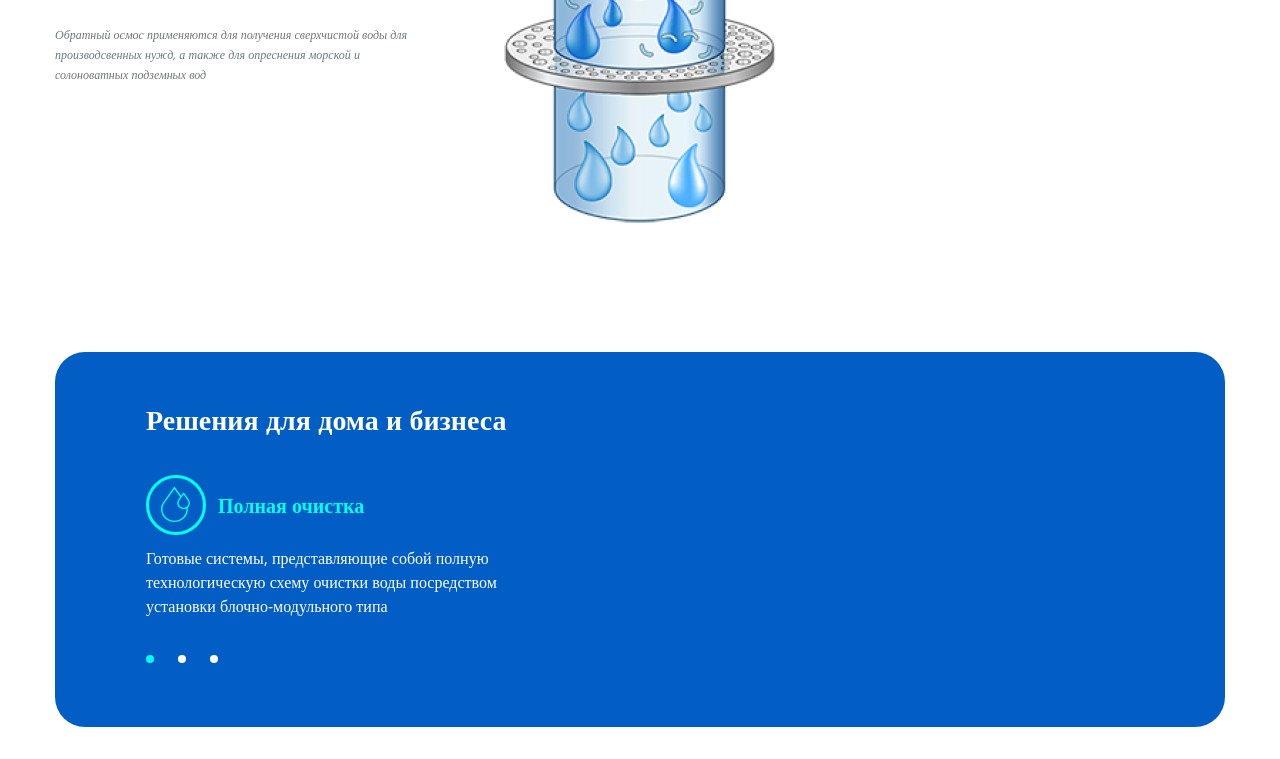
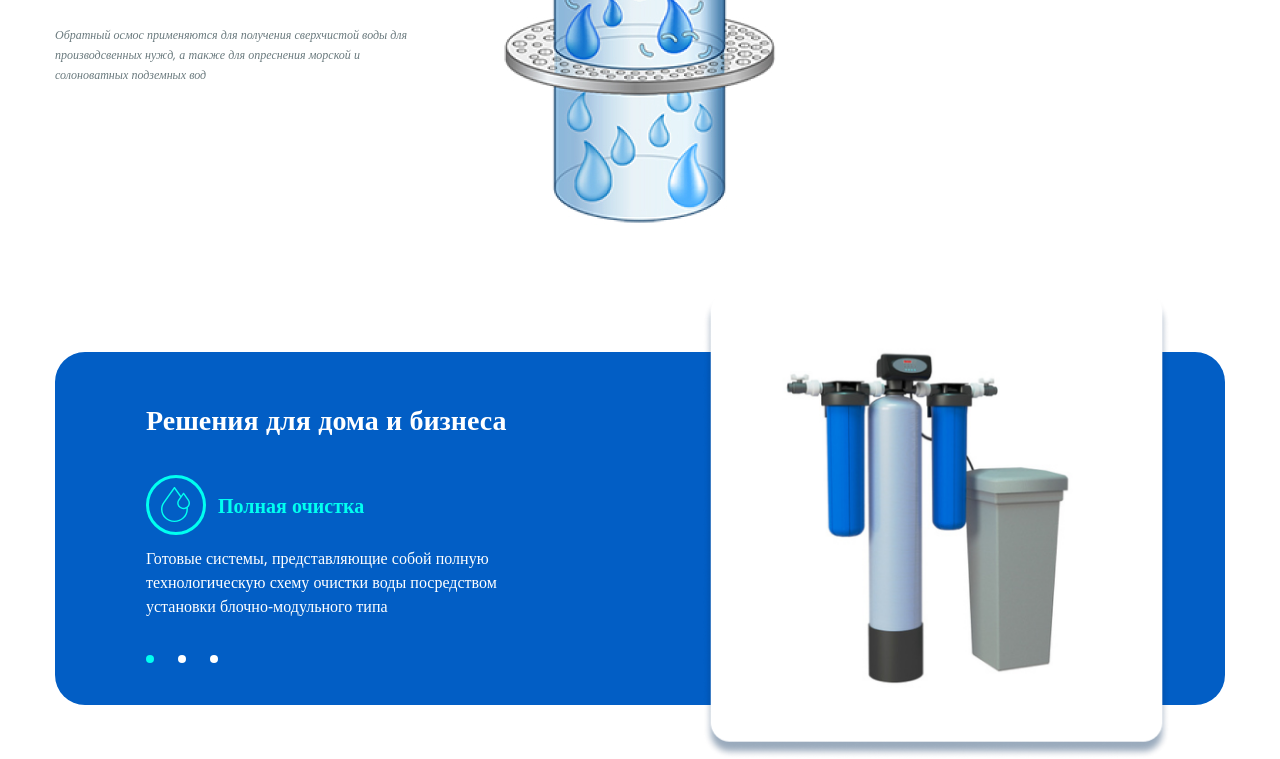
Before and after one commit to azamat9904/-Landing, a plain HTML site: page index.html in a window 1280 px wide. Shown: the part 1367-2126 px from the top of the page. Before the commit the page ends 2094 px from the top, so only its background shows below. Drawn offline with nearby package versions, Linux system fonts and the light colour scheme.

Commit message:
build: card created

```diff
--- a/index.html
+++ b/index.html
@@ -130,7 +130,7 @@
                             <div class="possible-solutions__dot"></div>
                             <div class="possible-solutions__dot"></div>
                         </div>
-                        <img src="" alt="">
+                        <img src="./images/solution-img1.png" alt="Solution image" class="possible-solutions__img" >
                     </article>
                 </div>
             </div>
--- a/scss/index.scss
+++ b/scss/index.scss
@@ -239,6 +239,15 @@ body{
         margin-bottom: 37px;
     }
 
+    &__img{
+        position: absolute;
+        right: 55px;
+        top: -17%;
+        width: 467px;
+        height: 467px;
+        border-radius: 20px;
+    }
+
     &__dots{
         display: flex;
     }
```
Also changed, not shown: css/index.css, images/solution-img1.png (added).
